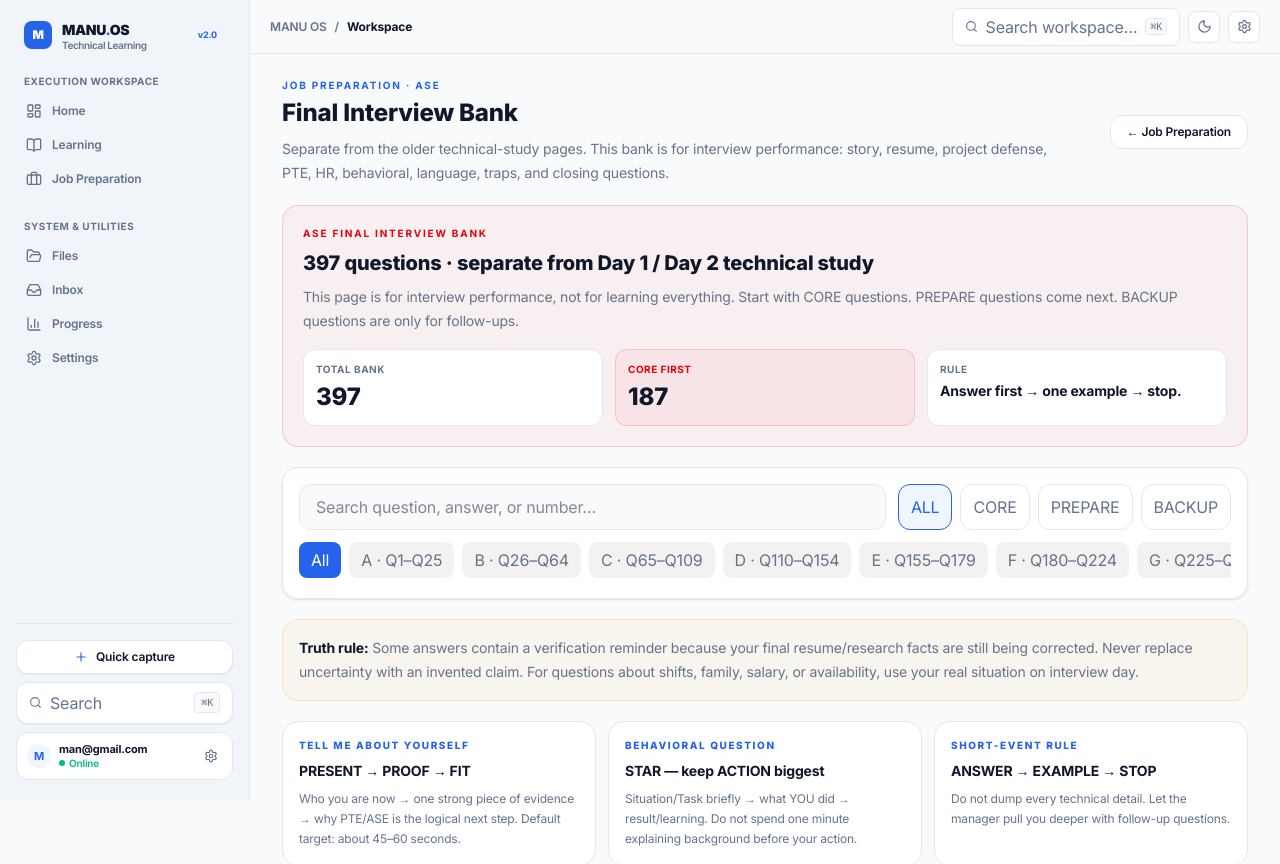
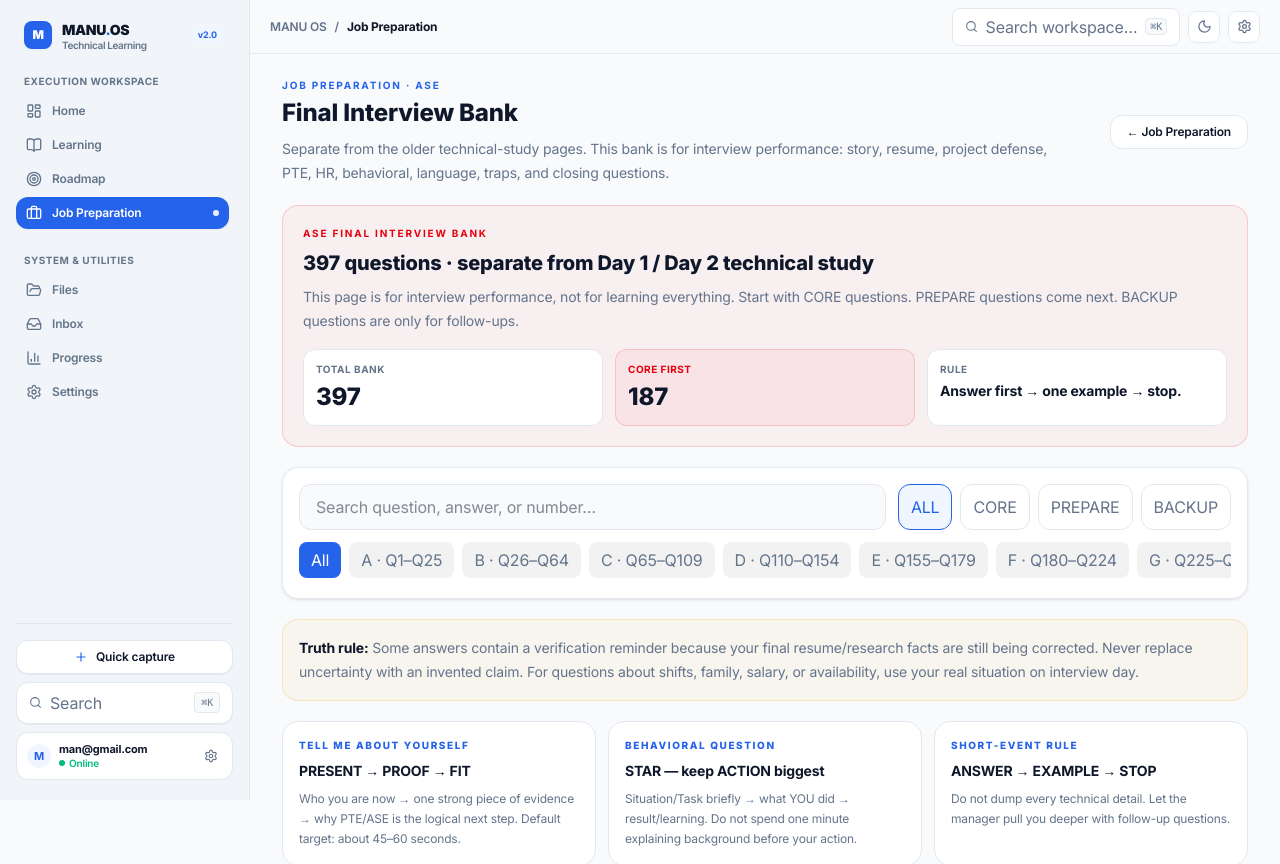
Before and after one commit to manideepreddyyanala4-svg/MANU-LEARNING_OS, a Next.js app: page /job-preparation/ase-final-interview-bank in a window 1280 px wide. Shown: the top 864 px of the page. Built offline with nearby package versions, Linux system fonts and the light colour scheme.

Commit message:
Expose production AI roadmap in main navigation

```diff
--- a/components/shell.tsx
+++ b/components/shell.tsx
@@ -47,6 +47,7 @@ const navGroups: NavGroup[] = [
     items: [
       { href: '/', label: 'Home', icon: LayoutDashboard, subtext: 'Overview & Mission' },
       { href: '/learning', label: 'Learning', icon: BookOpen, subtext: 'Technical Curriculum' },
+      { href: '/roadmap', label: 'Roadmap', icon: Target, subtext: 'Dorsal → Production AI' },
       { href: '/job-preparation', label: 'Job Preparation', icon: Briefcase, subtext: 'Internship Pipeline' },
     ],
   },
@@ -228,7 +229,7 @@ export function Shell({ children }: { children: ReactNode }) {
               </p>
               <nav className="space-y-0.5">
                 {group.items.map(({ href, label, icon: Icon }) => {
-                  const active = path === href;
+                  const active = path === href || (href !== '/' && path.startsWith(`${href}/`));
                   return (
                     <Link
                       key={href}
@@ -326,7 +327,7 @@ export function Shell({ children }: { children: ReactNode }) {
               <span>MANU OS</span>
               <span>/</span>
               <span className="text-[var(--fg)] font-bold capitalize">
-                {allNavItems.find((n) => n.href === path)?.label ?? 'Workspace'}
+                {allNavItems.find((n) => path === n.href || (n.href !== '/' && path.startsWith(`${n.href}/`)))?.label ?? 'Workspace'}
               </span>
             </div>
           </div>
@@ -409,7 +410,7 @@ export function Shell({ children }: { children: ReactNode }) {
                   </p>
                   <nav className="space-y-1">
                     {group.items.map(({ href, label, icon: Icon }) => {
-                      const active = path === href;
+                      const active = path === href || (href !== '/' && path.startsWith(`${href}/`));
                       return (
                         <Link
                           key={href}
```
